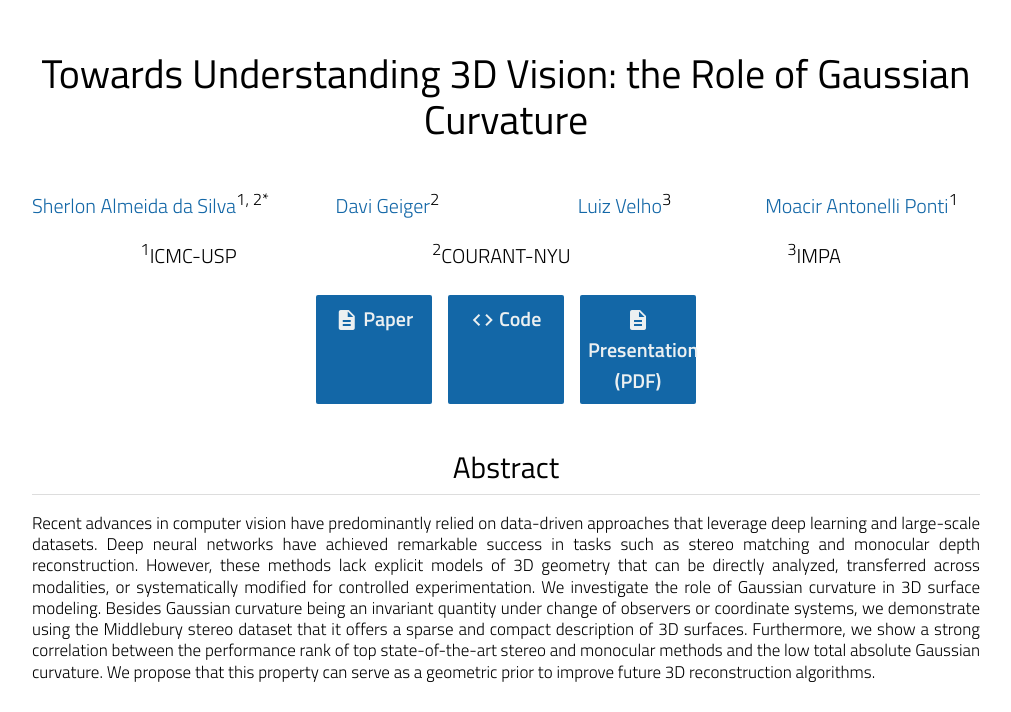
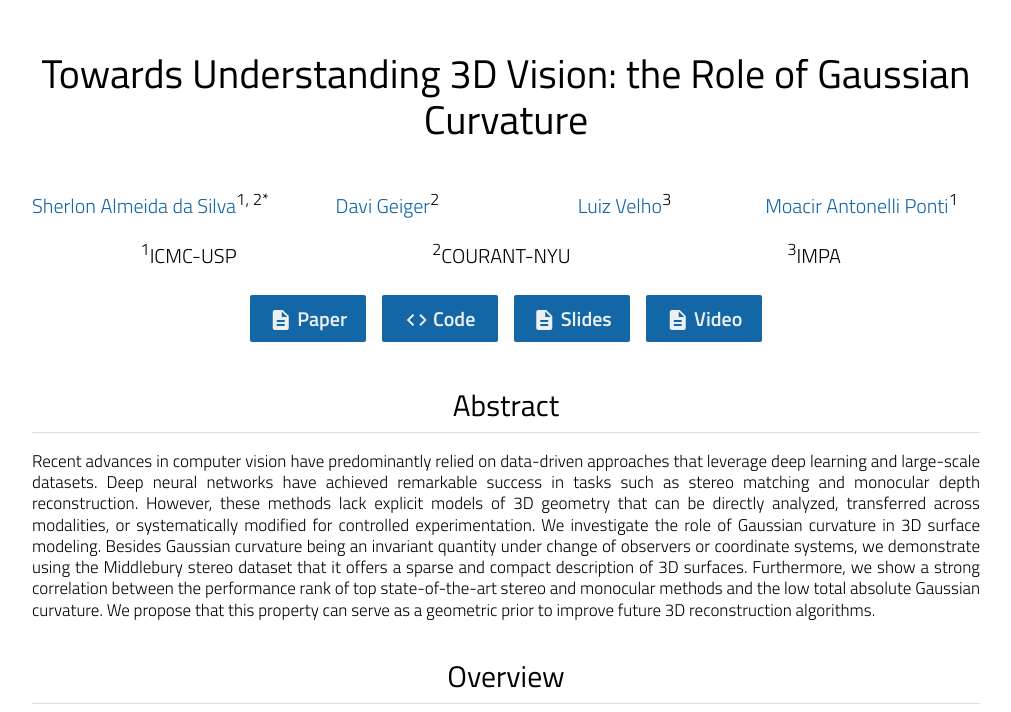
Before and after one commit to SherlonAlmeida/gaussian-curvature-in-3D-vision, a plain HTML site: page docs/index.html in a window 1280 px wide. Shown: the top 712 px of the page, without its empty margins (134-1145 px from the left). Drawn offline with Linux system fonts and the light colour scheme.

Commit message:
Video included

```diff
--- a/docs/index.html
+++ b/docs/index.html
@@ -287,7 +287,11 @@ figure {
                 </a> -->
                 <a class="paper-btn" href="https://github.com/SherlonAlmeida/gaussian-curvature-in-3D-vision/blob/master/docs/VISAPP2026-Presentation.pdf">
                     <span class="material-icons"> description </span>
-                    Presentation (PDF)
+                    Slides
+                </a>
+                <a class="paper-btn" href="https://youtu.be/wJBmacOcdHQ">
+                    <span class="material-icons"> description </span>
+                    Video
                 </a>
             </div>
         </div>
```
Also changed, not shown: 1 other file.
